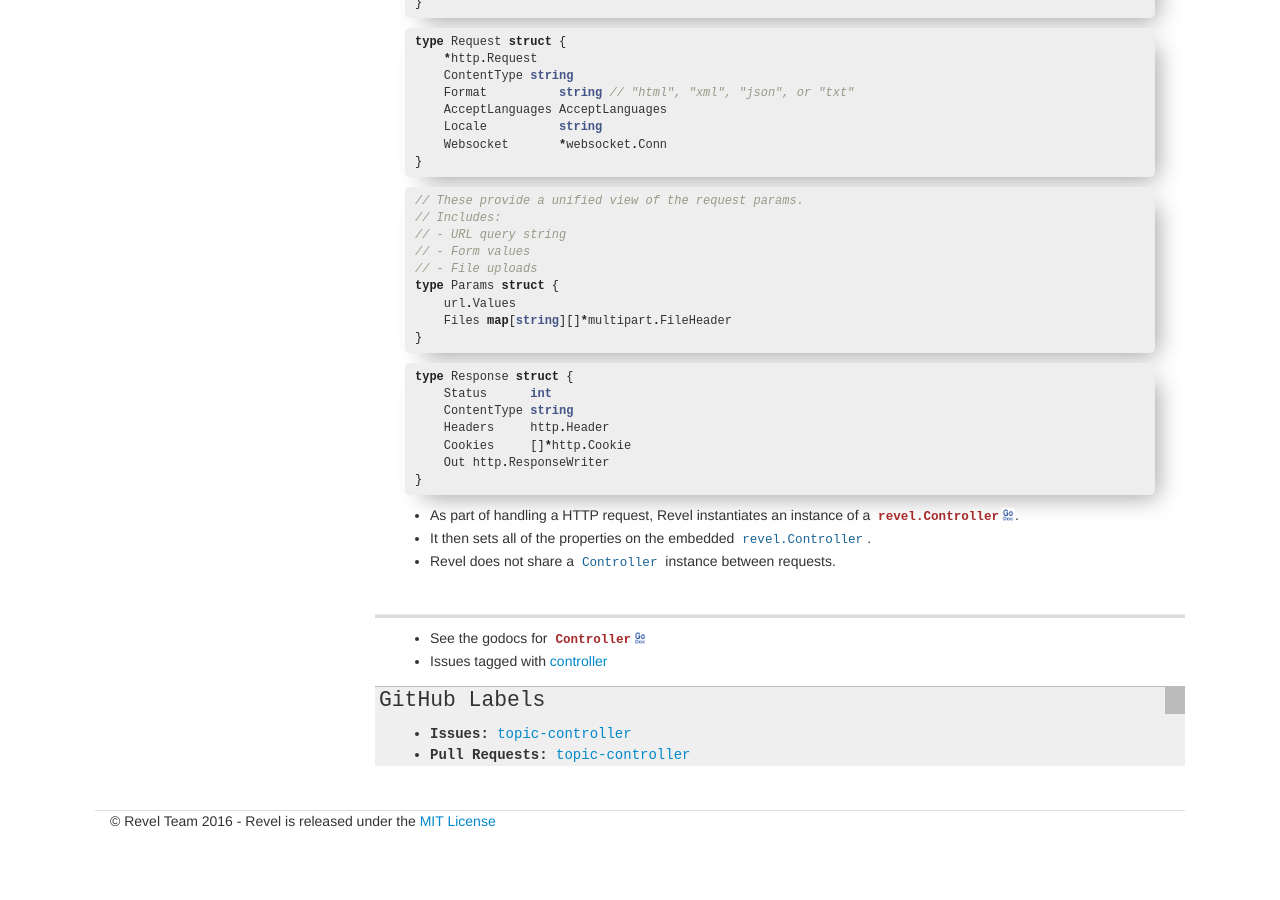
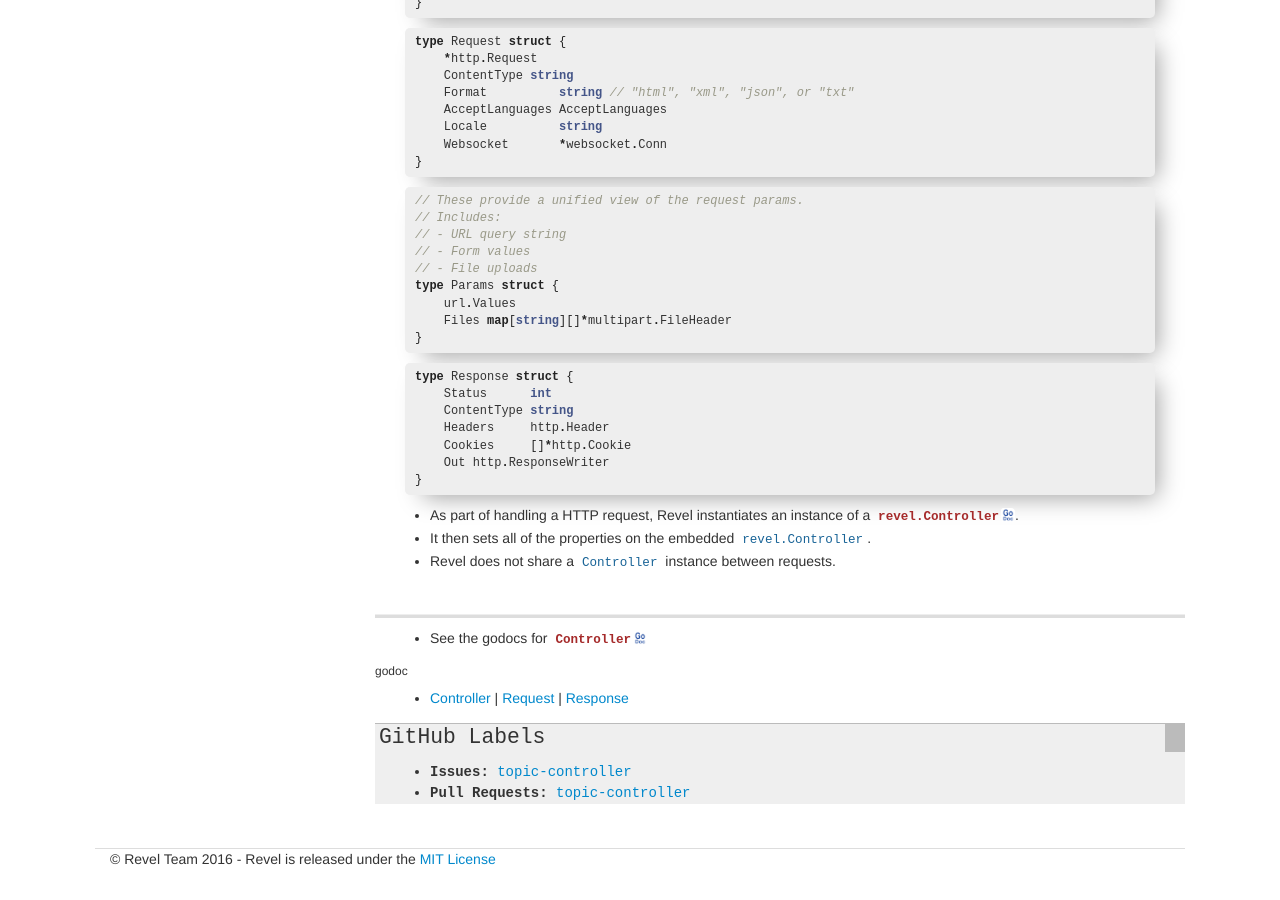
Before and after one commit to revel/revel.github.io, a Jekyll site: the page built from manual/controllers.md, in a window 1280 px wide and 900 px high, scrolled down 983 px. Built offline with Jekyll 4.4.1, drawn with Linux system fonts in a browser that asks for light colours; nearby versions of some CDN libraries; before the commit the page ends 1845 px from its top, so only the background shows below that.

Commit message:
cooking.. le ingredientz..

```diff
--- a/_includes/github_links.html
+++ b/_includes/github_links.html
@@ -1,4 +1,5 @@
 {% if page.github %}
+<!-- This is the stuff in github: topics: front end -->
 <div class="revel-github-bar">
   <h6>GitHub Labels</h6>
   <ul>
--- /dev/null
+++ b/_includes/godoc_links.html
@@ -0,0 +1,14 @@
+{% if page.godoc %}
+<!-- This is the stuff in github: topics: front end -->
+<div class="revel-godoc-bar">
+  <h6>godoc</h6>
+  <ul>
+    <li>
+      {% for lbl in page.godoc %}
+      <a href="https://github.com/revel/revel/labels/{{lbl}}" target="_revel_issues">{{lbl}}</a>
+      {% if forloop.rindex > 1 %}|{% endif %}
+      {% endfor %}
+    </li>
+  </ul>
+</div>
+{% endif %}
--- a/_layouts/manual.html
+++ b/_layouts/manual.html
@@ -120,6 +120,7 @@ nav:
                 </div>
                 {{ content }}
 
+                {% include godoc_links.html %}
                 {% include github_links.html %}
 
             </div>
--- a/manual/controllers.md
+++ b/manual/controllers.md
@@ -4,7 +4,10 @@ layout: manual
 github:
   labels:
     - topic-controller
-
+godoc:
+    - Controller
+    - Request
+    - Response
 ---
 
 The [`revel.Controller`](https://godoc.org/github.com/revel/revel#Controller) is the context for
@@ -100,4 +103,3 @@ type Response struct {
 
 <hr>
 - See the godocs for [`Controller`](https://godoc.org/github.com/revel/revel#Controller)
-- Issues tagged with [controller](https://github.com/revel/revel/labels/%23controller)
```
